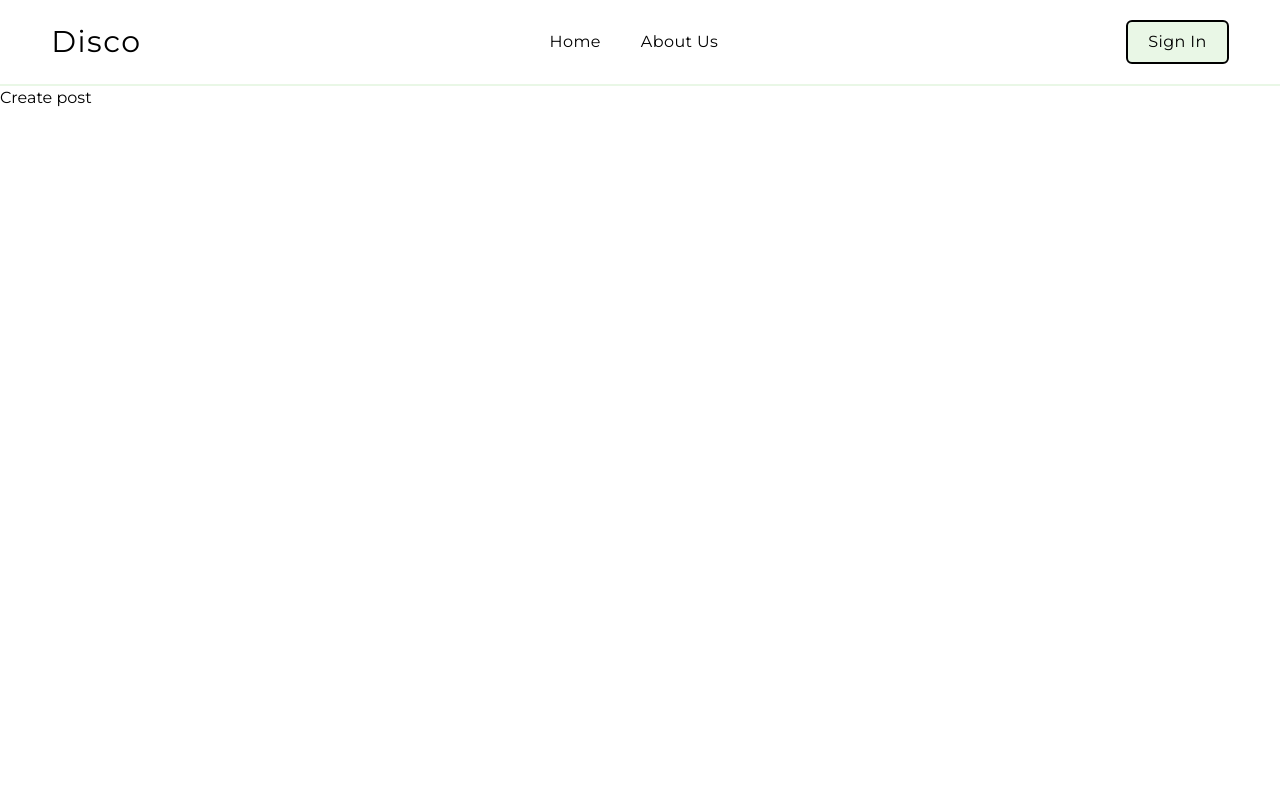
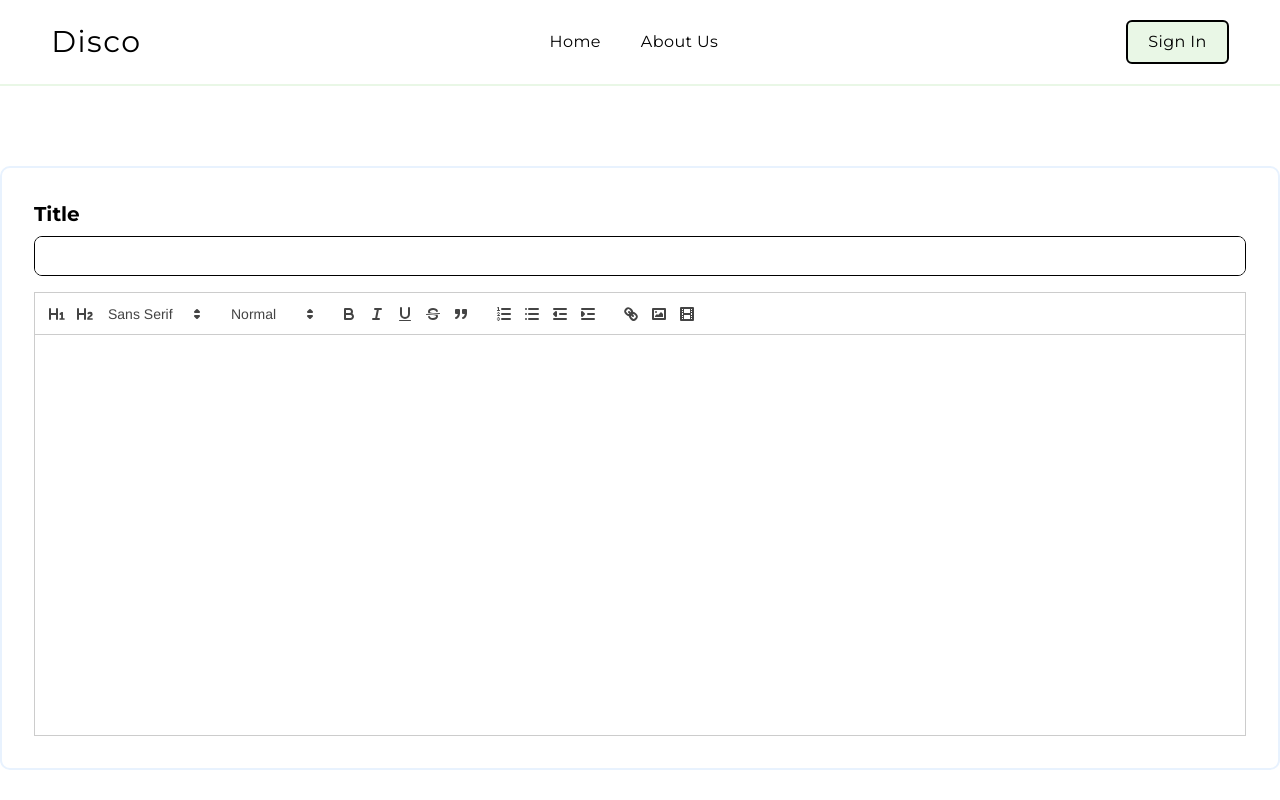
Before and after one commit to Austin-Imbastari/disco, a React (Vite) app: page /createpost in a window 1280 px wide. Built offline with nearby package versions, Linux system fonts and the light colour scheme.

Commit message:
rough draft of rich editor

```diff
--- a/package.json
+++ b/package.json
@@ -12,6 +12,7 @@
     "dependencies": {
         "react": "^18.2.0",
         "react-dom": "^18.2.0",
+        "react-quill": "^2.0.0",
         "react-router-dom": "^6.22.2"
     },
     "devDependencies": {
--- a/src/App.css
+++ b/src/App.css
@@ -3,3 +3,9 @@
     padding: 0;
     box-sizing: border-box;
 }
+
+/* styling for the rich editor (Quill) */
+.ql-editor {
+    min-height: 400px;
+    font-size: 18px;
+}
--- a/src/components/CreatePost/CreatePost.tsx
+++ b/src/components/CreatePost/CreatePost.tsx
@@ -1,11 +1,58 @@
 import React from "react";
-
+import ReactQuill from "react-quill";
+import "react-quill/dist/quill.snow.css";
 const CreatePost = () => {
     return (
         <>
-            <h1>Create post</h1>
+            <div className='mt-20'></div>
+            <div
+                style={{ border: "2px solid #E8F2FE", borderRadius: "10px", marginTop: "10px" }}
+                className='container mx-auto px-8 py-8'
+            >
+                <div className=''>
+                    <h1 className='mb-2 font-bold text-xl'>Title</h1>
+                    <textarea
+                        style={{ resize: "none", outline: "none" }}
+                        className='block mb-4 p-2.5 w-full text-md text-gray-900 bg-gray-50 rounded-lg border h-10'
+                    ></textarea>
+                </div>
+                <div>
+                    <ReactQuill formats={formats} modules={modules} theme='snow' />
+                </div>
+            </div>
         </>
     );
 };
 
+const modules = {
+    toolbar: [
+        [{ header: "1" }, { header: "2" }, { font: [] }],
+        [{ size: [] }],
+        ["bold", "italic", "underline", "strike", "blockquote"],
+        [{ list: "ordered" }, { list: "bullet" }, { indent: "-1" }, { indent: "+1" }],
+        ["link", "image", "video"],
+    ],
+    clipboard: {
+        // toggle to add extra line breaks when pasting HTML:
+        matchVisual: false,
+    },
+};
+
+const formats = [
+    "header",
+    "font",
+    "size",
+    "bold",
+    "italic",
+    "underline",
+    "strike",
+    "blockquote",
+    "list",
+    "bullet",
+    "indent",
+    "link",
+    "image",
+    "video",
+];
+
 export default CreatePost;
```
Also changed, not shown: 1 other file (tests, documents, lock files or other folders). Lines whose indentation alone changed are shown as unchanged.
